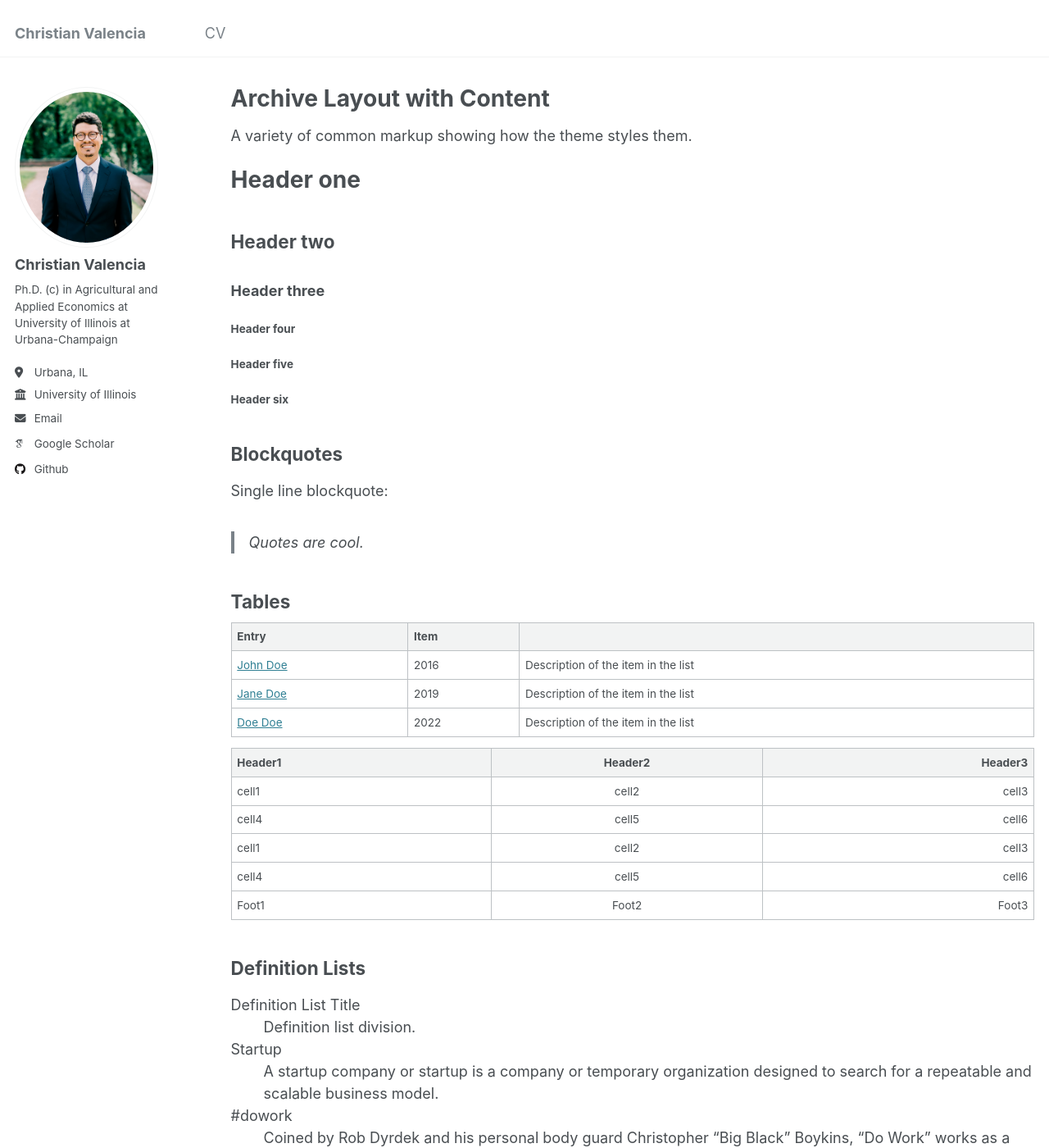
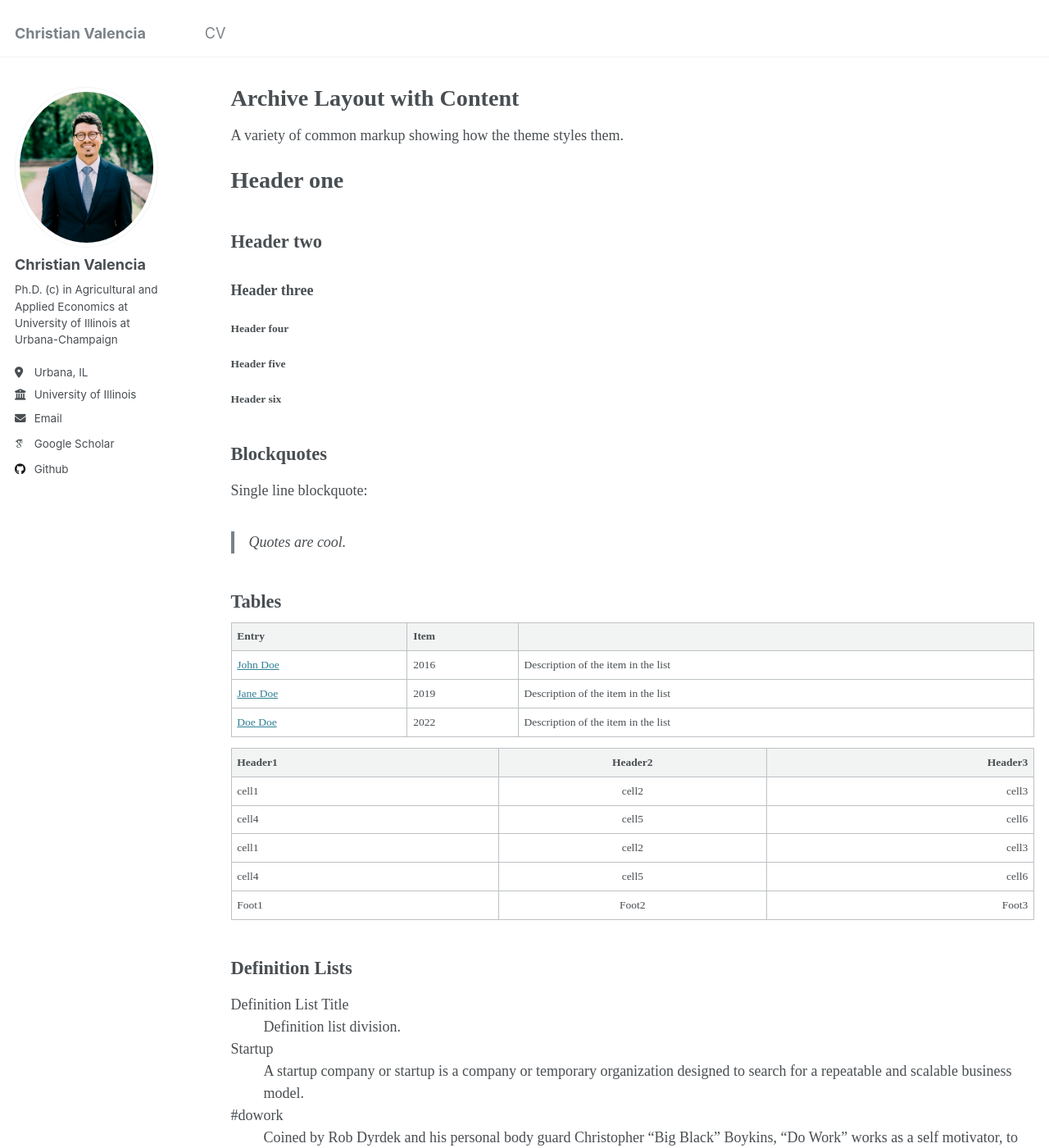
Before and after one commit to valenciac/valenciac.github.io, a Jekyll site: the page built from _pages/archive-layout-with-content.md, in a window 1280 px wide and 1400 px high. Shown: the whole window at 82% size. Built offline with Jekyll 4.4.1, drawn with Linux system fonts in a browser that asks for light colours; some web fonts are replaced.

Commit message:
Update _variables.scss

```diff
--- a/_sass/_variables.scss
+++ b/_sass/_variables.scss
@@ -28,8 +28,8 @@ $bodoni                     : "Bodoni MT", serif;
 $calisto                    : "Calisto MT", serif;
 $garamond                   : Garamond, serif;
 
-$global-font-family         : $sans-serif;
-$header-font-family         : $sans-serif;
+$global-font-family         : $bodoni;
+$header-font-family         : $bodoni;
 $caption-font-family        : $serif;
 
 /* type scale */
```
